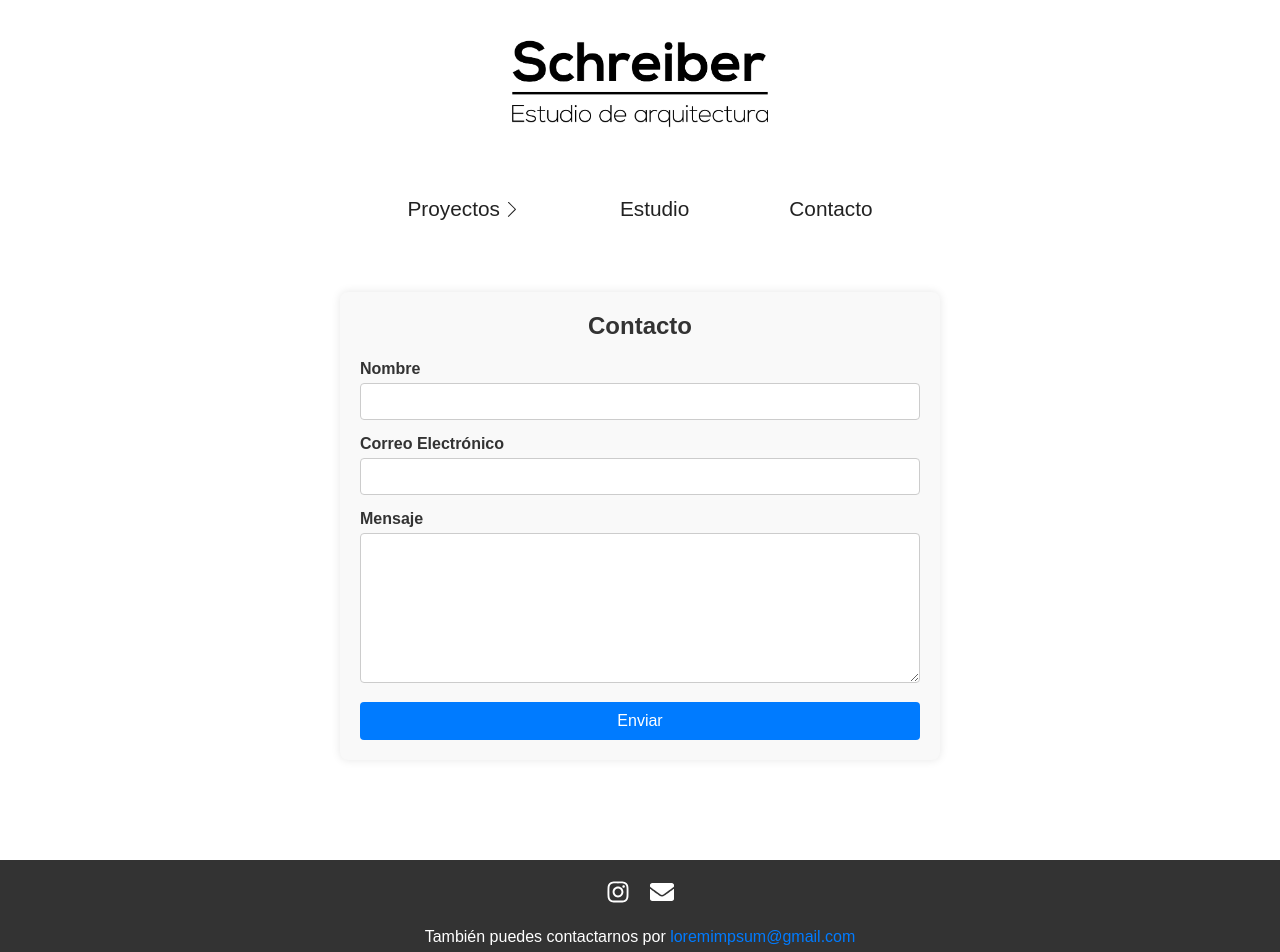
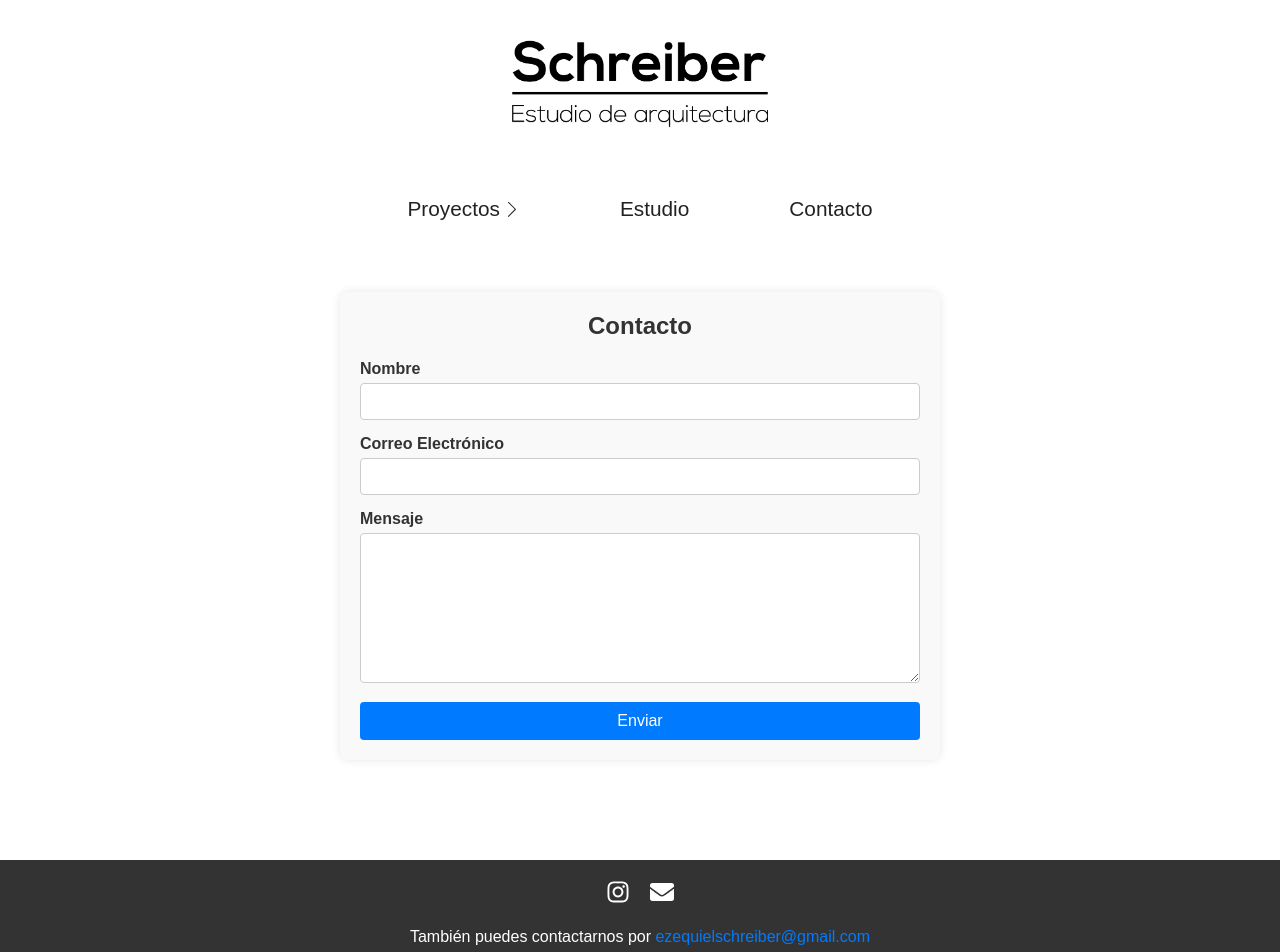
Before and after one commit to MizzioCoding/Arquitecto2, a React (Vite) app: page /contacto in a window 1280 px wide. Shown: the top 952 px of the page. Built offline with nearby package versions, Linux system fonts and the light colour scheme; a web font is replaced by a local one.

Commit message:
Update Footer.jsx

```diff
--- a/components/Footer.jsx
+++ b/components/Footer.jsx
@@ -9,11 +9,11 @@ const Footer = () => {
         <a href="https://www.instagram.com" target="_blank" rel="noopener noreferrer">
           <FaInstagram className="icon" />
         </a>
-        <a href="mailto:loremimpsum@gmail.com">
+        <a href="mailto:ezequielschreiber@gmail.com">
           <FaEnvelope className="icon" />
         </a>
       </div>
-      <p>También puedes contactarnos por <a href="mailto:loremimpsum@gmail.com">loremimpsum@gmail.com</a></p>
+      <p>También puedes contactarnos por <a href="mailto:ezequielschreiber@gmail.com">ezequielschreiber@gmail.com</a></p>
       <div className="footer-copy">
         <small>&copy; 2024 Mizzio Coding all rights reserved</small>
       </div>
```
